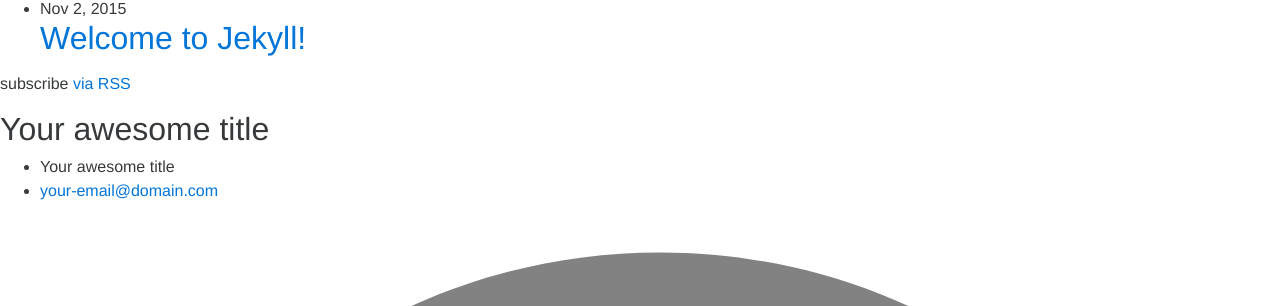
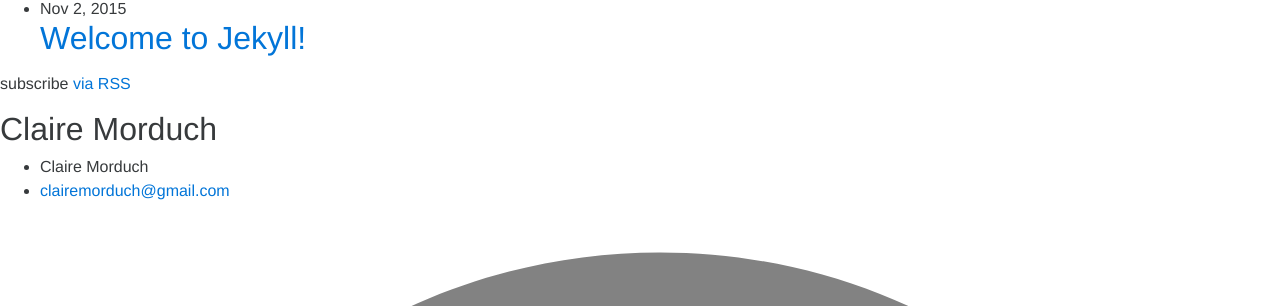
Before and after one commit to ClaireMorduch/clairemorduch, a Jekyll site: the page built from index.html, in a window 1280 px wide and 1400 px high, scrolled down 1028 px. Shown: the part 149-455 px from the top of the window. Built offline with Jekyll 4.4.1, drawn with Linux system fonts in a browser that asks for light colours; some of the changed text lies outside the part shown.

Commit message:
update config

```diff
--- a/_config.yml
+++ b/_config.yml
@@ -6,16 +6,16 @@
 # 'jekyll serve'. If you change this file, please restart the server process.
 
 # Site settings
-title: Your awesome title
-email: your-email@domain.com
+title: Claire Morduch
+email: clairemorduch@gmail.com
 description: > # this means to ignore newlines until "baseurl:"
   Write an awesome description for your new site here. You can edit this
   line in _config.yml. It will appear in your document head meta (for
   Google search results) and in your feed.xml site description.
-baseurl: "" # the subpath of your site, e.g. /blog
-url: "http://yourdomain.com" # the base hostname & protocol for your site
-twitter_username: jekyllrb
-github_username:  jekyll
+baseurl: "/clairemorduch" # the subpath of your site, e.g. /blog
+url: "http://littleweaverweb.com" # the base hostname & protocol for your site
+twitter_username: clairemorduch
+github_username:  clairemorduch
 
 # Build settings
 markdown: kramdown
```
